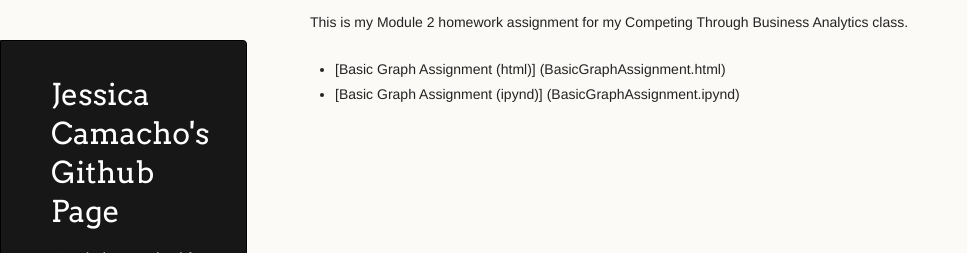
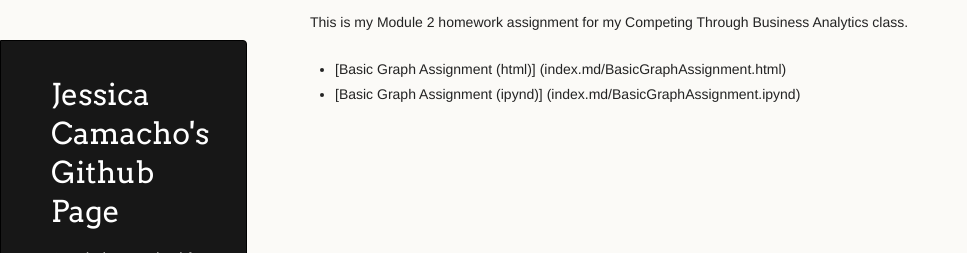
Before and after one commit to drmoats/JeyCamacho.github.io, a Jekyll site: the page built from M2GraphingHW/index.md, in a window 1280 px wide. Shown: the top 253 px of the page, without its empty margins (0-967 px from the left). Built offline with Jekyll 4.4.1, drawn with Linux system fonts in a browser that asks for light colours; our own code applies the rules of GitHub Pages for plain Markdown files.

Commit message:
Update index.md

```diff
--- a/M2GraphingHW/index.md
+++ b/M2GraphingHW/index.md
@@ -5,5 +5,5 @@
 
 This is my Module 2 homework assignment for my Competing Through Business Analytics class.
 
-- [Basic Graph Assignment (html)] (BasicGraphAssignment.html)
-- [Basic Graph Assignment (ipynd)] (BasicGraphAssignment.ipynd)
+- [Basic Graph Assignment (html)] (index.md/BasicGraphAssignment.html)
+- [Basic Graph Assignment (ipynd)] (index.md/BasicGraphAssignment.ipynd)
```
